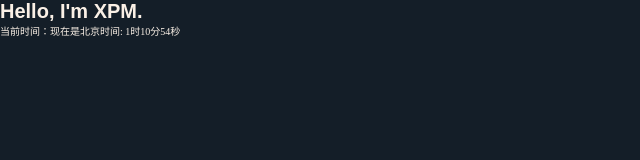
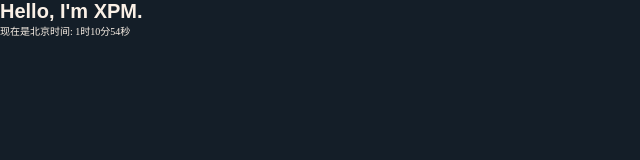
Before and after one commit to XPM1/XPM1.github.io, a plain HTML site: page index.html in a window 1280 px wide. Shown: the full height of the page, 0-640 px from the left. Drawn offline with Linux system fonts and the light colour scheme.

Commit message:
Update index.html

```diff
--- a/index.html
+++ b/index.html
@@ -9,6 +9,6 @@
 </head>
 <body onload="setTime()">
     <h1>Hello, I'm XPM.</h1>
-    <div id="time">当前时间：<span id="nowDataTimeSpan"></span></div>
+    <div id="time"><span id="nowDataTimeSpan"></span></div>
 </body>
 </html>
```
